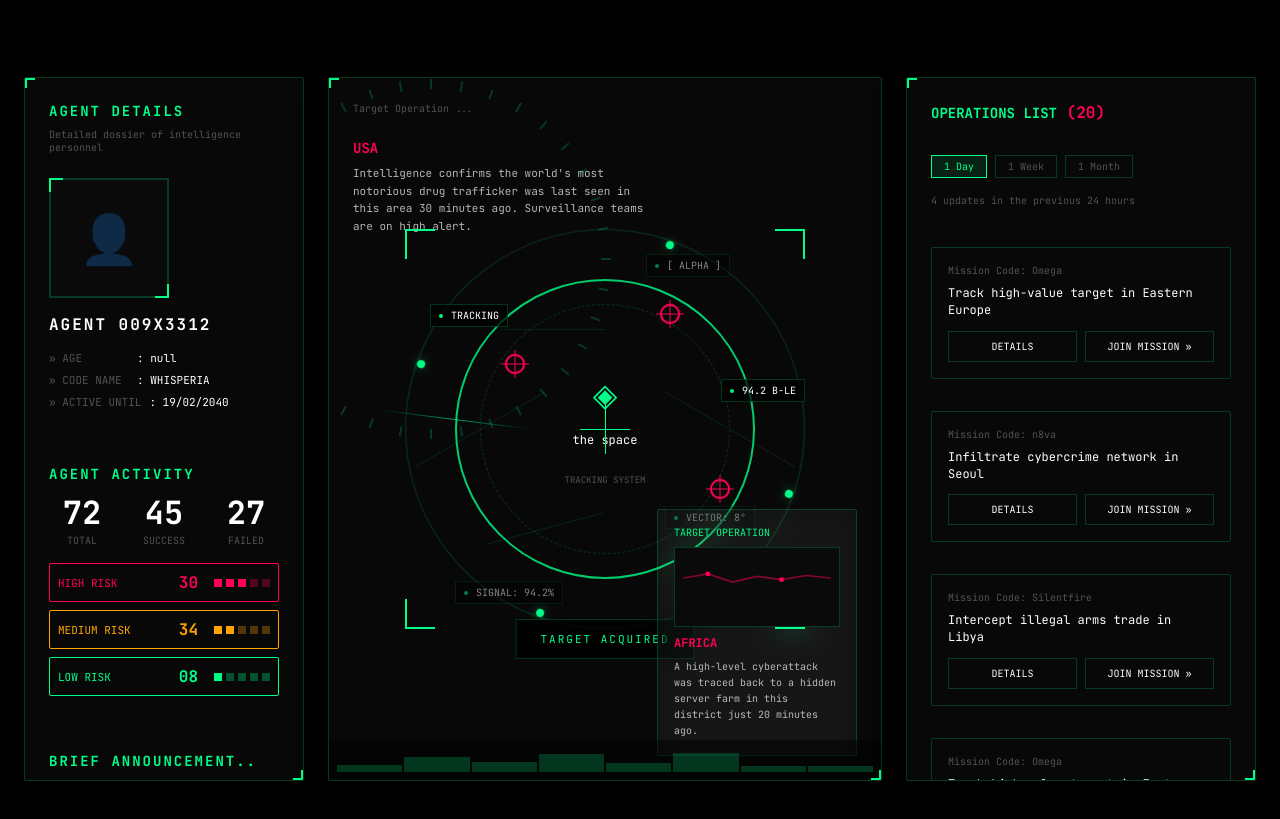
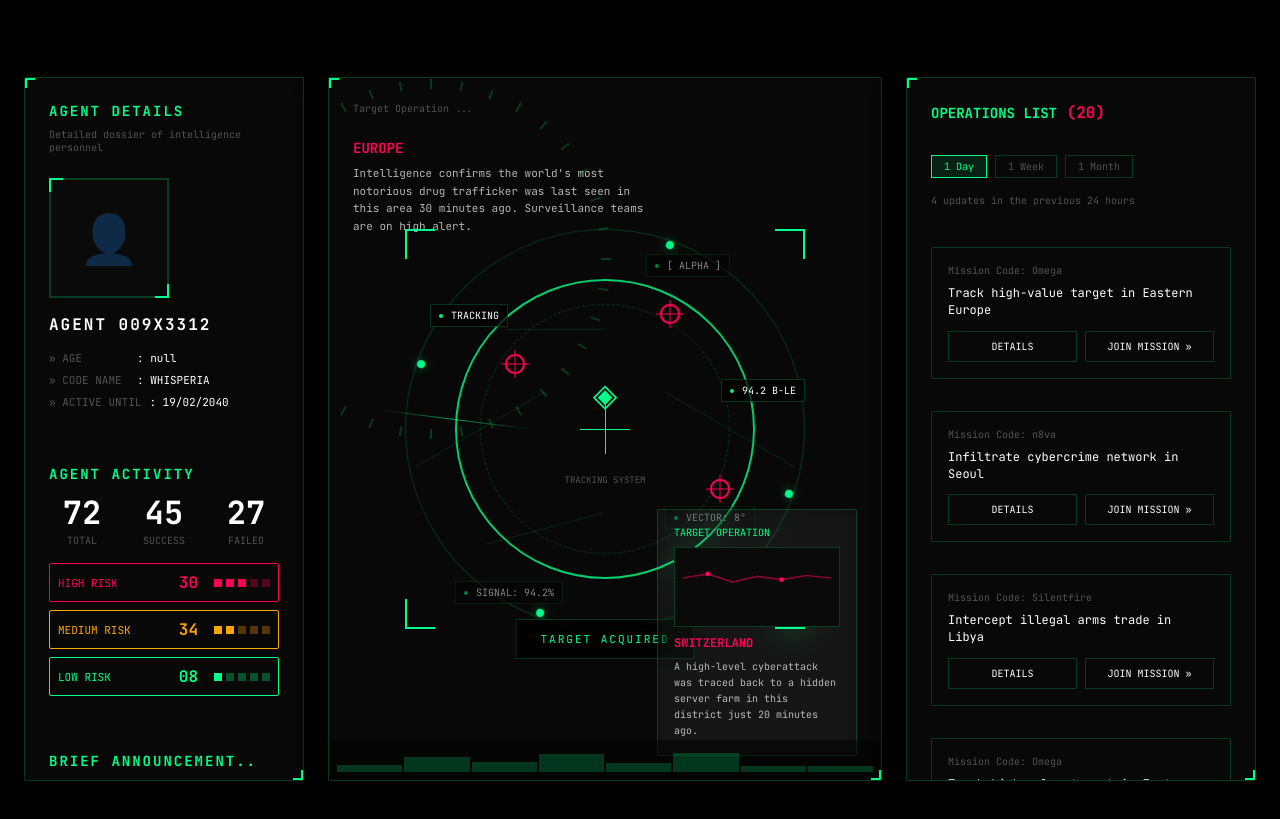
Before and after one commit to kovacsmate8/hero-page, a plain HTML site: page index.html in a window 1280 px wide. Shown: the part 2140-2959 px from the top of the page. Drawn offline with Linux system fonts and the light colour scheme.

Commit message:
index.html

```diff
--- a/index.html
+++ b/index.html
@@ -2065,7 +2065,7 @@
             <div class="glass-panel center-panel">
                 <div class="operation-info">
                     <div class="panel-subtitle">Target Operation ...</div>
-                    <div class="operation-location">USA</div>
+                    <div class="operation-location">EUROPE</div>
                     <div class="operation-desc">
                         Intelligence confirms the world's most notorious drug trafficker was last seen in this area 30 minutes ago. Surveillance teams are on high alert.
                     </div>
@@ -2096,7 +2096,7 @@
                         <!-- Center Content -->
                         <div class="hud-center">
                             <div class="hud-icon">◈</div>
-                            <div class="hud-title">the space<br><br></div>
+                            <div class="hud-title"><br><br></div>
                             <div class="hud-subtitle">TRACKING SYSTEM</div>
                         </div>
 
@@ -2142,7 +2142,7 @@
                             <circle cx="130" cy="32" r="3" fill="var(--color-danger)"/>
                         </svg>
                     </div>
-                    <div class="operation-location" style="margin-top: 8px; font-size: 12px;">AFRICA</div>
+                    <div class="operation-location" style="margin-top: 8px; font-size: 12px;">SWITZERLAND</div>
                     <div class="operation-desc" style="font-size: 10px;">
                         A high-level cyberattack was traced back to a hidden server farm in this district just 20 minutes ago.
                     </div>
```
